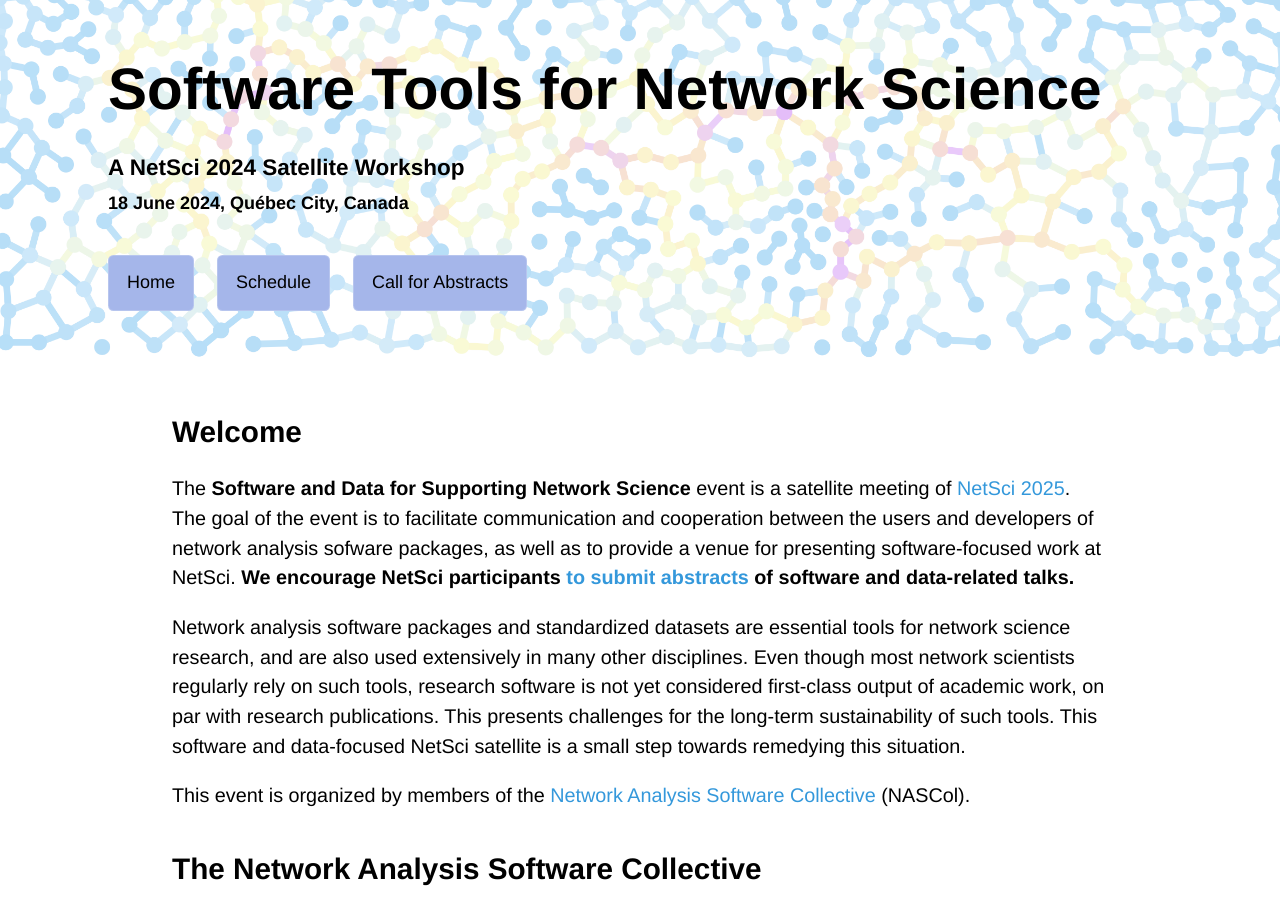
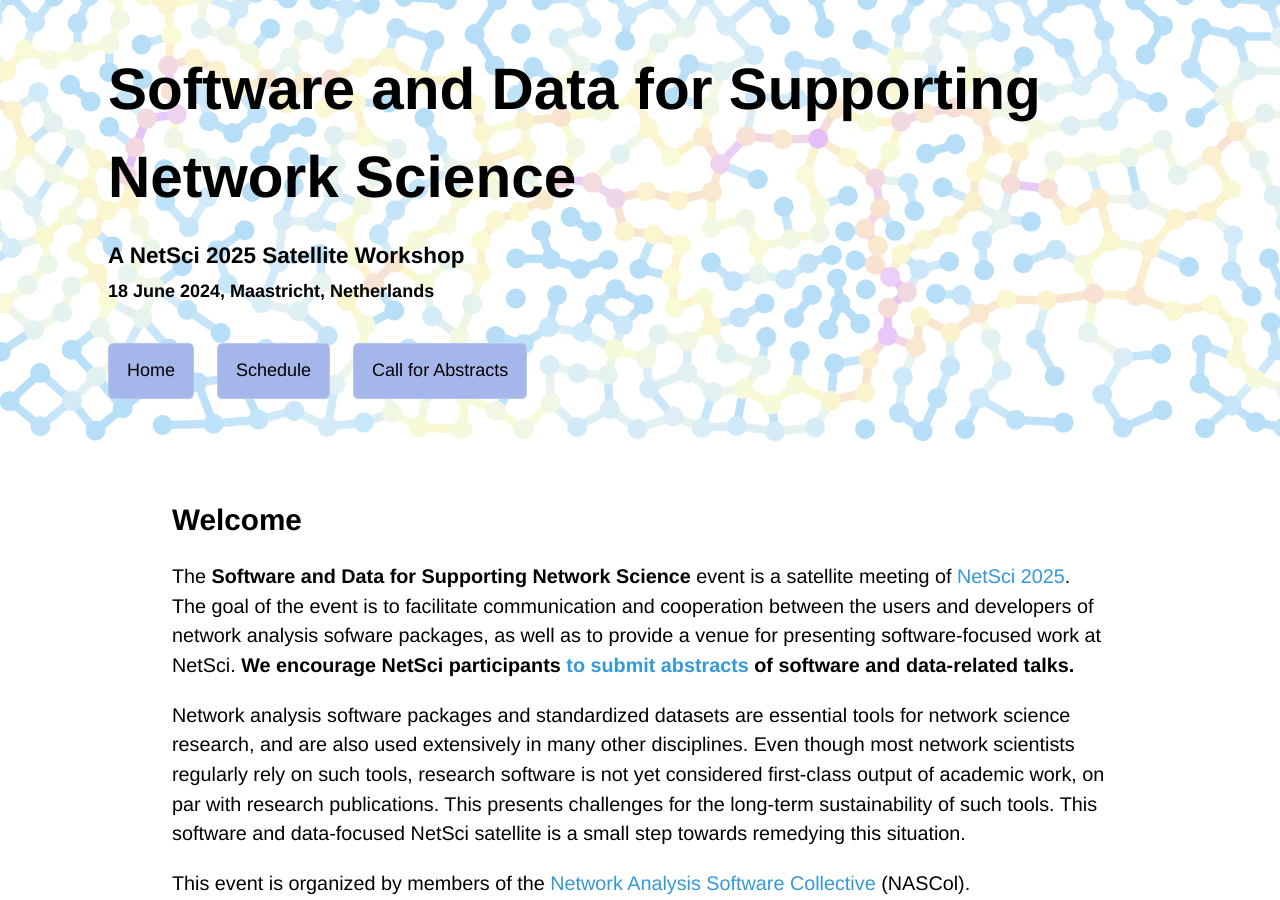
Before and after one commit to nas-col/netsci.nascol.net, a Jekyll site: the page built from index.md, in a window 1280 px wide and 900 px high. Built offline with Jekyll 4.4.1, drawn with Linux system fonts in a browser that asks for light colours; some web fonts are replaced; our own code applies the rules of GitHub Pages for plain Markdown files.

Commit message:
Update _config.yml

```diff
--- a/_config.yml
+++ b/_config.yml
@@ -1,5 +1,5 @@
-title: Software Tools for Network Science
-description: "A NetSci 2024 Satellite Workshop<br><span style='font-size: 80%'>18 June 2024, Québec City, Canada</span>"
+title: Software and Data for Supporting Network Science
+description: "A NetSci 2025 Satellite Workshop<br><span style='font-size: 80%'>18 June 2024, Maastricht, Netherlands</span>"
 
 timezone: Europe/Amsterdam
 
```
